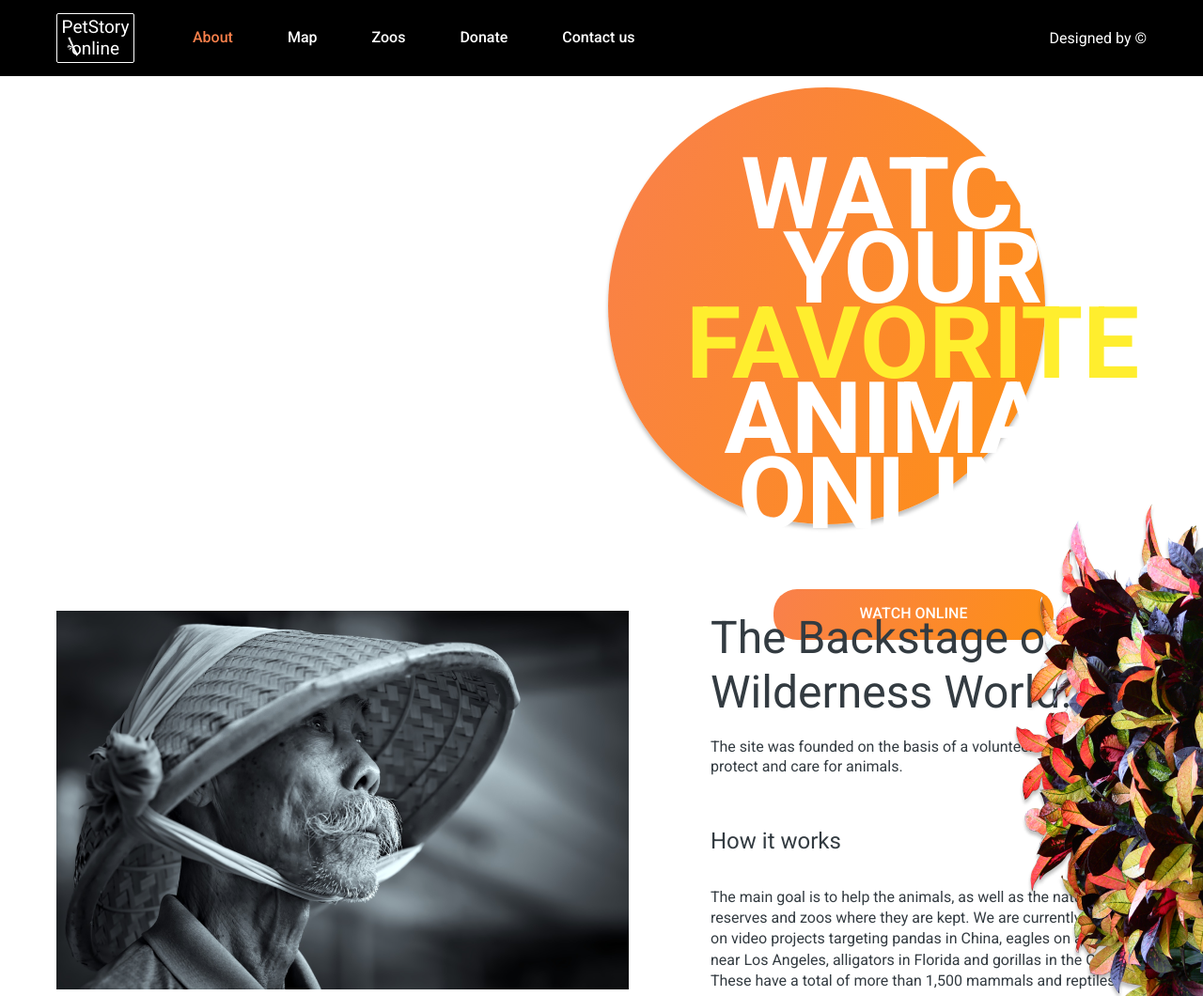
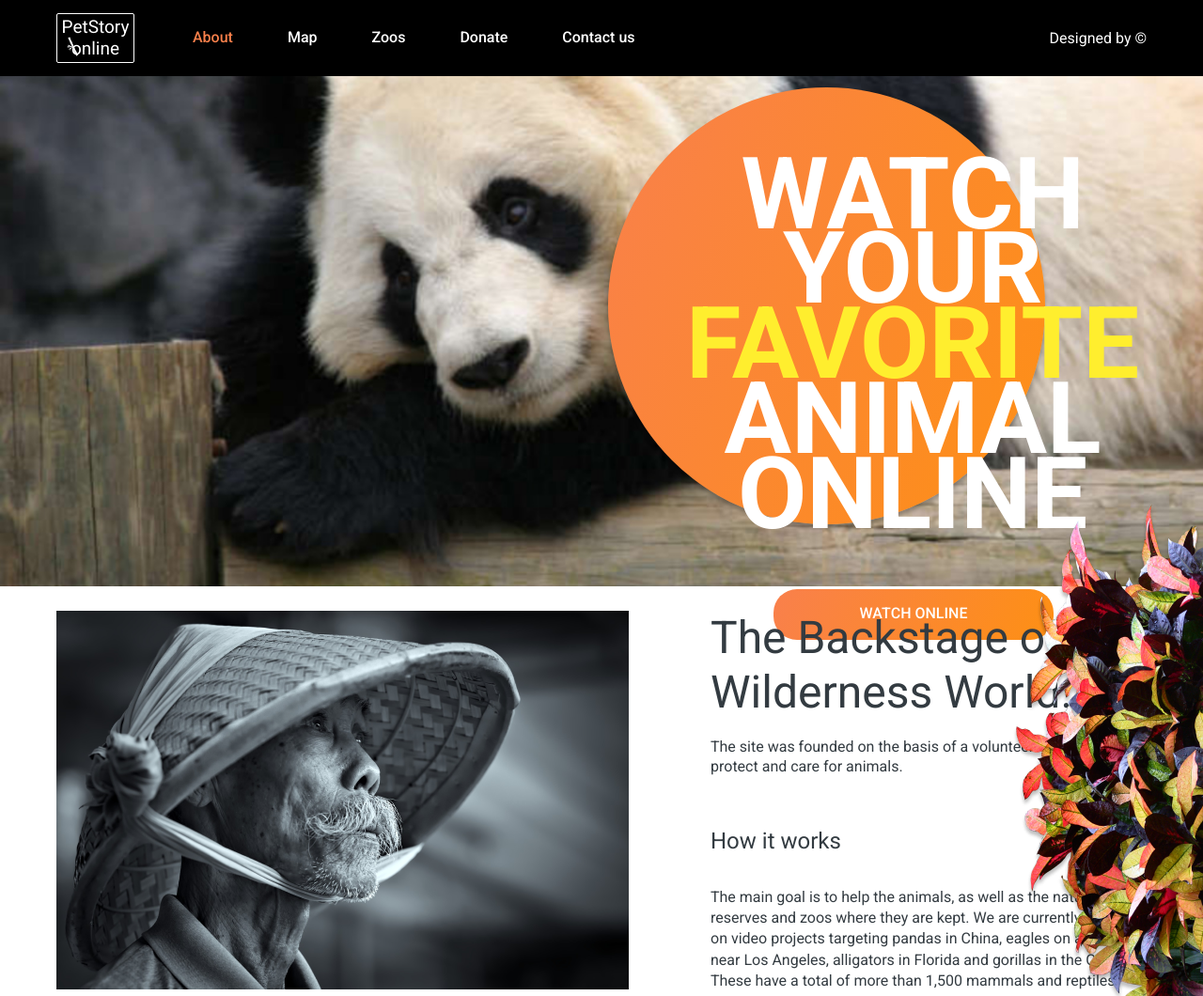
Before and after one commit to Muhammadshoh01/online-zoo, a plain HTML site: page pages/main/index.html in a window 1280 px wide. Shown: the top 1060 px of the page at 94% size. Drawn offline with Linux system fonts and the light colour scheme; the site is published under a folder, as on GitHub Pages, so addresses that start at the root find nothing.

Commit message:
fix: fix broken background image

```diff
--- a/pages/main/style.css
+++ b/pages/main/style.css
@@ -80,7 +80,7 @@ header {
 
 /*  */
 .section__1 {
-	background-image: url(/assets/images/GiantPanda.png);
+	background-image: url(../../assets/images/GiantPanda.png);
 	background-size: contain;
 	background-repeat: no-repeat;
 	height: 100vh;
```
